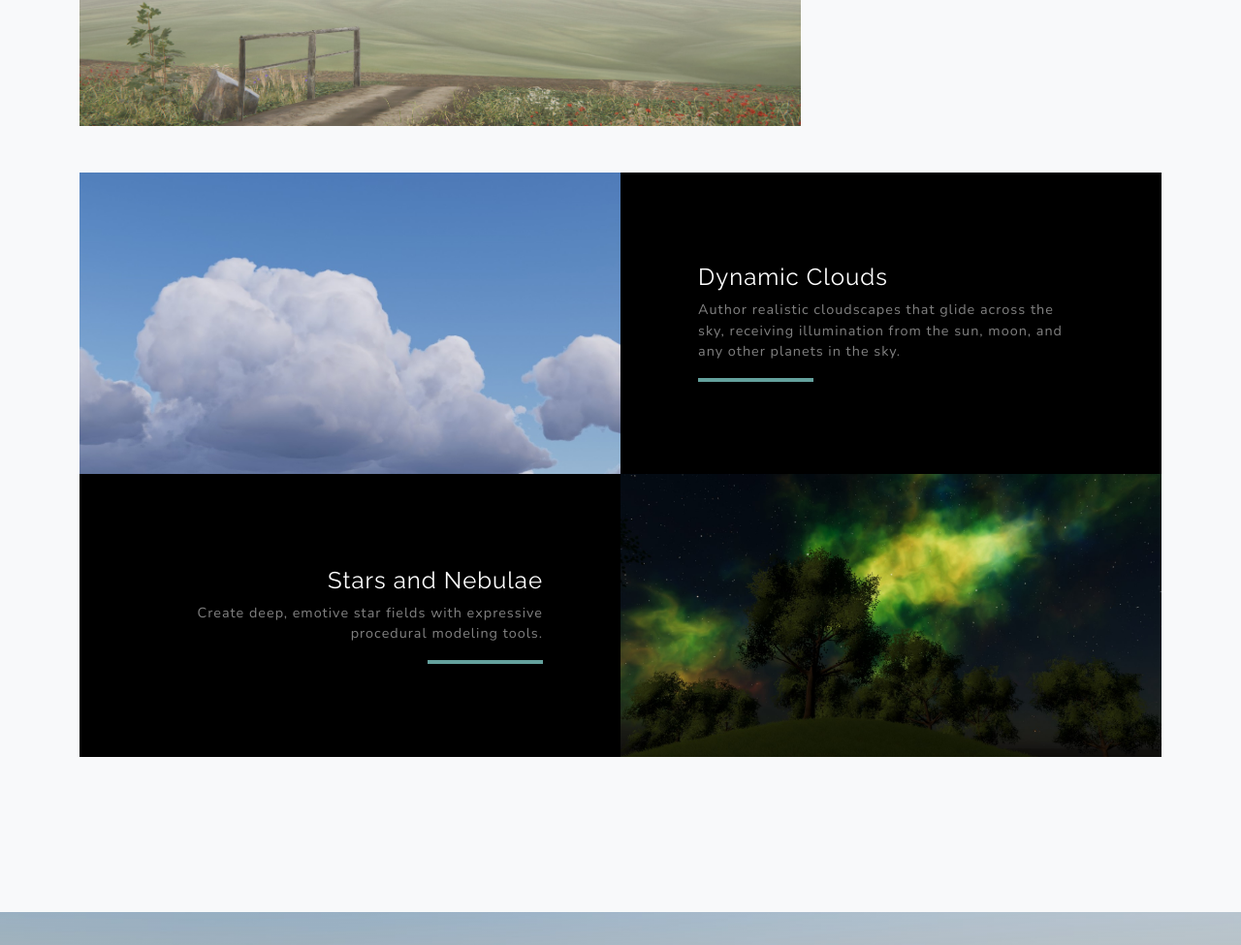
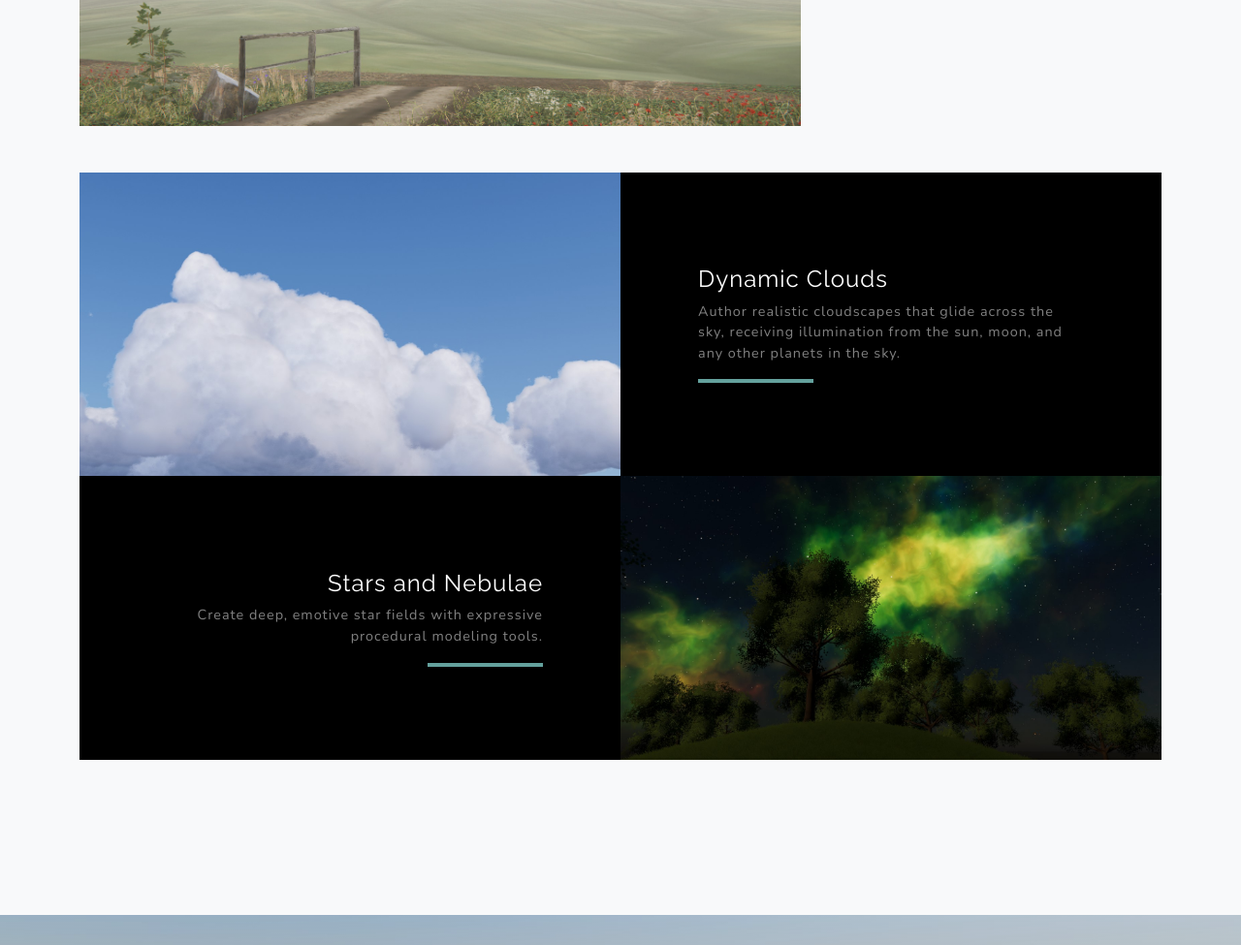
Before and after one commit to bguesman/expanse-promo-site, a plain HTML site: page index.html in a window 1280 px wide. Shown: the part 2327-3302 px from the top of the page at 97% size. Drawn offline with nearby package versions, Linux system fonts and the light colour scheme.

Commit message:
Switched to dense 12

```diff
--- a/index.html
+++ b/index.html
@@ -74,7 +74,7 @@
                 </div>
                 <!-- Project One Row-->
                 <div class="row justify-content-center no-gutters mb-5 mb-lg-0">
-                    <div class="col-lg-6"><img class="img-fluid" src="img/dense_2_edit_2.jpg" alt="" /></div>
+                    <div class="col-lg-6"><img class="img-fluid" src="img/dense_5_12.jpg" alt="" /></div>
                     <div class="col-lg-6">
                         <div class="bg-black text-center h-100 project">
                             <div class="d-flex h-100">
```
Also changed, not shown: img/dense_5_10.jpg (added), img/dense_5_11.jpg (added), img/dense_5_12.jpg (added), img/dense_5_13.jpg (added), img/dense_5_14.jpg (added), img/dense_5_15.jpg (added), img/dense_5_7.jpg (added), img/dense_5_8.jpg (added), img/dense_5_9.jpg (added).
